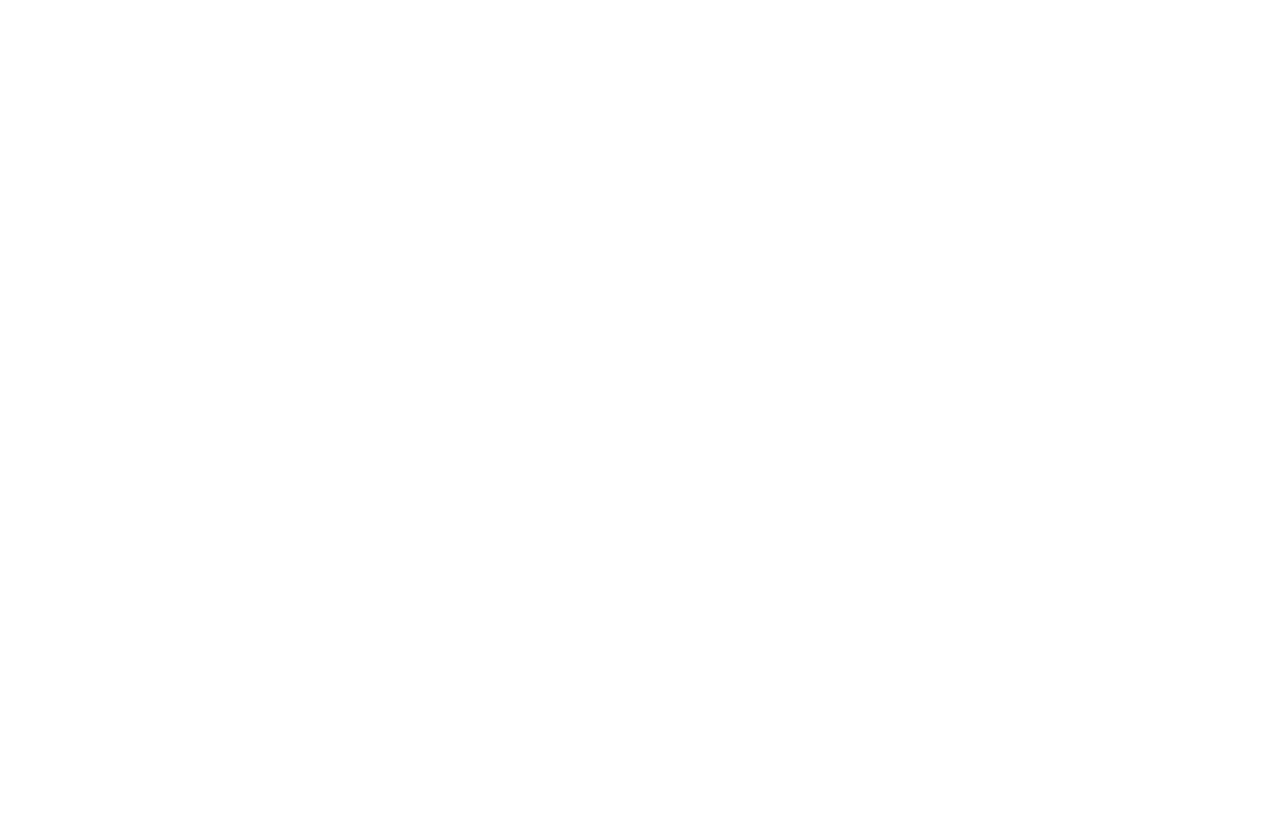
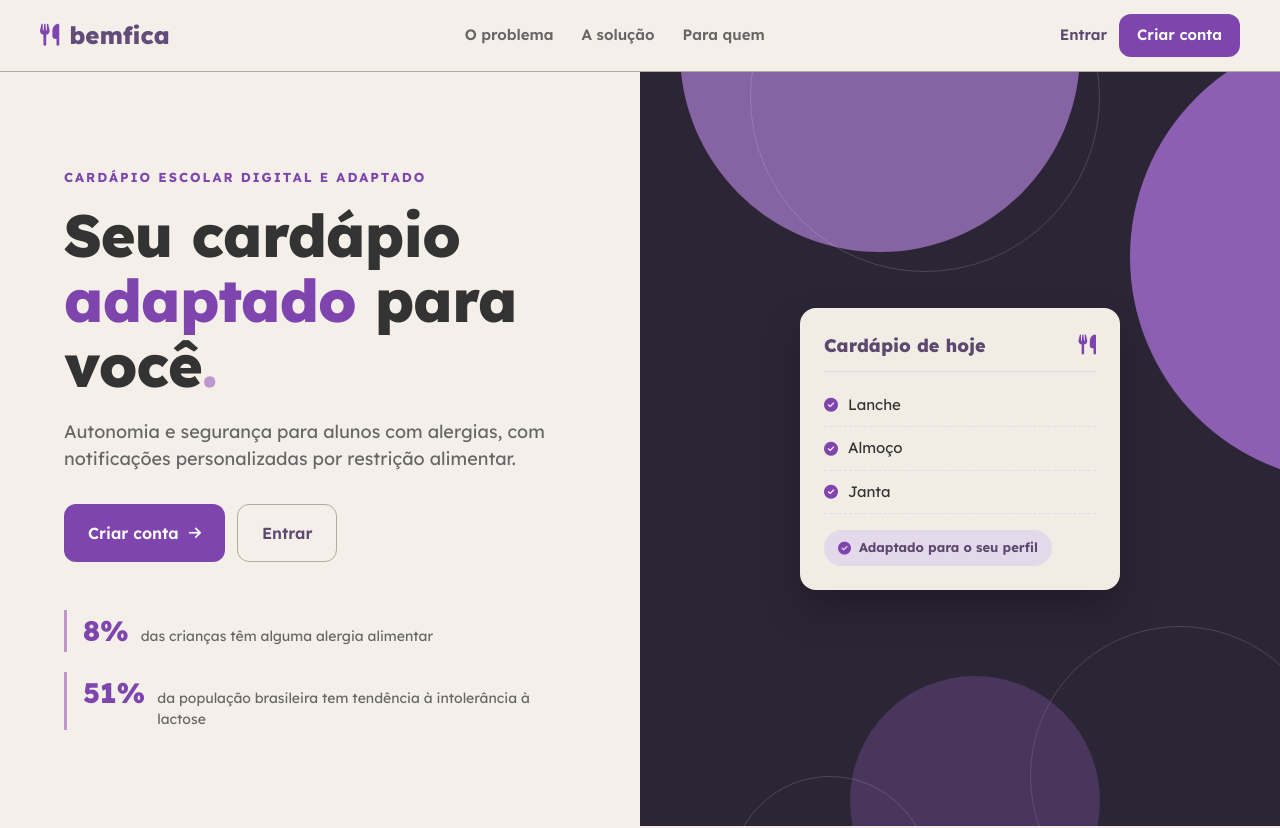
Before and after one commit to bemfica-bentao/bemfica-frontend, a React (Vite) app: page /bemfica-frontend/home in a window 1280 px wide. Before the commit this address had no page. Shown: the top 828 px of the page. Before the commit the page ends 800 px from the top, so only its background shows below. Built offline with nearby package versions, Linux system fonts and the light colour scheme.

Commit message:
[FIX] Adaptando rotas - Adaptando rotas para comportar o github pages

```diff
--- a/src/App.tsx
+++ b/src/App.tsx
@@ -11,12 +11,12 @@
   return (
     <Routes>
       <Route path="/" element={<LandingPage/>} />
-      <Route path="/home" element={<LandingPage/>} />
-      <Route path="/otp" element={<OtpVerificationForm/>} />
-      <Route path="/status" element={<TimeLineForm />}/>
-      <Route path="/verify" element={<ReceivedForm />}/>
-      <Route path="/login" element={<LoginForm/>}/>
-      <Route path="/registro" element={<RegisterForm/>}/>
+      <Route path="/bemfica-frontend/home" element={<LandingPage/>} />
+      <Route path="/bemfica-frontend/otp" element={<OtpVerificationForm/>} />
+      <Route path="/bemfica-frontend/status" element={<TimeLineForm />}/>
+      <Route path="/bemfica-frontend/verify" element={<ReceivedForm />}/>
+      <Route path="/bemfica-frontend/login" element={<LoginForm/>}/>
+      <Route path="/bemfica-frontend/registro" element={<RegisterForm/>}/>
     </Routes>
   )
 }
--- a/src/features/auth/components/LandingPage/LandingPage.tsx
+++ b/src/features/auth/components/LandingPage/LandingPage.tsx
@@ -1,13 +1,14 @@
 import './LandingPage.scss';
+import { Link } from 'react-router-dom';
 
 export default function LandingPage() {
     return (
         <div className="LandingPage">
             <header className="LandingHeader">
-                <a className="LandingLogo" href="/home">
+                <Link className="LandingLogo" to="/home">
                     <i className="fa-solid fa-utensils" aria-hidden="true"></i>
                     <span>bemfica</span>
-                </a>
+                </Link>
 
                 <nav className="LandingNav" aria-label="Seções da página">
                     <a href="#problema">O problema</a>
@@ -16,8 +17,8 @@
                 </nav>
 
                 <div className="HeaderActions">
-                    <a className="HeaderLogin" href="/login">Entrar</a>
-                    <a className="HeaderCta" href="/registro">Criar conta</a>
+                    <Link className="HeaderLogin" to="/login">Entrar</Link>
+                    <Link className="HeaderCta" to="/registro">Criar conta</Link>
                 </div>
             </header>
 
@@ -35,10 +36,10 @@
                         </p>
 
                         <div className="HeroCtas">
-                            <a className="PrimaryBtn" href="/registro">
+                            <Link className="PrimaryBtn" to="/registro">
                                 Criar conta <i className="fa-solid fa-arrow-right" aria-hidden="true"></i>
-                            </a>
-                            <a className="SecondaryBtn" href="/login">Entrar</a>
+                            </Link>
+                            <Link className="SecondaryBtn" to="/login">Entrar</Link>
                         </div>
 
                         <ul className="HeroStats">
@@ -201,10 +202,10 @@
                             Encontre seu cardápio adaptado e comece a receber os avisos do seu perfil alimentar.
                         </p>
                         <div className="CtaButtons">
-                            <a className="PrimaryBtn" href="/registro">
+                            <Link className="PrimaryBtn" to="/registro">
                                 Criar conta <i className="fa-solid fa-arrow-right" aria-hidden="true"></i>
-                            </a>
-                            <a className="SecondaryBtn Dark" href="/login">Entrar</a>
+                            </Link>
+                            <Link className="SecondaryBtn Dark" to="/login">Entrar</Link>
                         </div>
                     </div>
                 </section>
--- a/src/features/auth/components/LoginForm/LoginForm.tsx
+++ b/src/features/auth/components/LoginForm/LoginForm.tsx
@@ -1,5 +1,5 @@
 import './LoginForm.scss';
-
+import { Link } from 'react-router-dom';
 export default function LoginForm() {
     return (
         <div className="LoginPage">
@@ -10,7 +10,7 @@
                         <span>Bemfica</span>
                     </div>
                     <button className="GoBackBtn">
-                        <a href="/bemfica/"><i className="fa-solid fa-arrow-left"></i></a>
+                        <Link to="/"><i className="fa-solid fa-arrow-left"></i></Link>
                     </button>
                 </div>
 
@@ -30,7 +30,7 @@
                         </div>
 
                         <div className="InputGroup">
-                            <a href="/esqueceu" className="ForgotLink">Esqueceu sua senha?</a>
+                            <Link to="/esqueceu" className="ForgotLink">Esqueceu sua senha?</Link>
                             <fieldset>
                                 <legend>Senha</legend>
                                 <div className="InputContent">
@@ -42,7 +42,7 @@
                         </div>
 
                         <button className="LogInBtn">Entrar</button>
-                        <a href="/bemfica/registro" className="RegisterLink">Não tem uma conta? Registre-se</a>
+                        <Link to="/registro" className="RegisterLink">Não tem uma conta? Registre-se</Link>
                     </div>
                 </main>
             </div>
--- a/src/features/auth/components/RegisterForm/RegisterForm.tsx
+++ b/src/features/auth/components/RegisterForm/RegisterForm.tsx
@@ -1,4 +1,5 @@
 import './RegisterForm.scss';
+import { Link } from 'react-router-dom';
 
 export default function RegisterForm() {
     return (
@@ -10,7 +11,7 @@
                         <span>Bemfica</span>
                     </div>
                     <button className="GoBackBtn">
-                        <a href="/bemfica/login"><i className="fa-solid fa-arrow-left"></i></a>
+                        <Link to="/login"><i className="fa-solid fa-arrow-left"></i></Link>
                     </button>
                 </div>
 
@@ -122,7 +123,7 @@
 
                         {/* <i class="fa-solid fa-file-arrow-up"></i> */}
 
-                        <button className="SubmitInBtn" type="submit"><a href="/bemfica/status" className="RegisterSubmit"> Enviar Registro <i className="fa-solid fa-arrow-right"></i></a></button>
+                        <button className="SubmitInBtn" type="submit"><Link to="/status" className="RegisterSubmit"> Enviar Registro <i className="fa-solid fa-arrow-right"></i></Link></button>
                     </form>
                 </main>
             </div>
```
